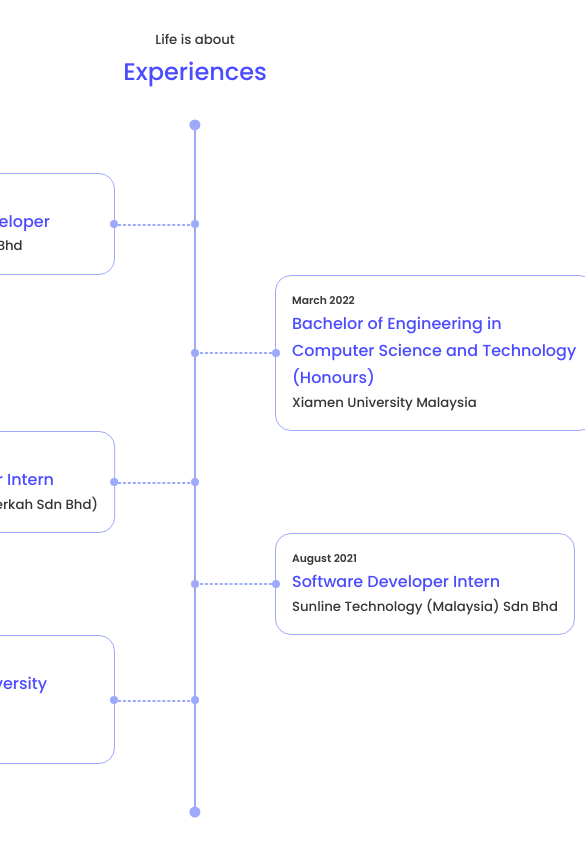
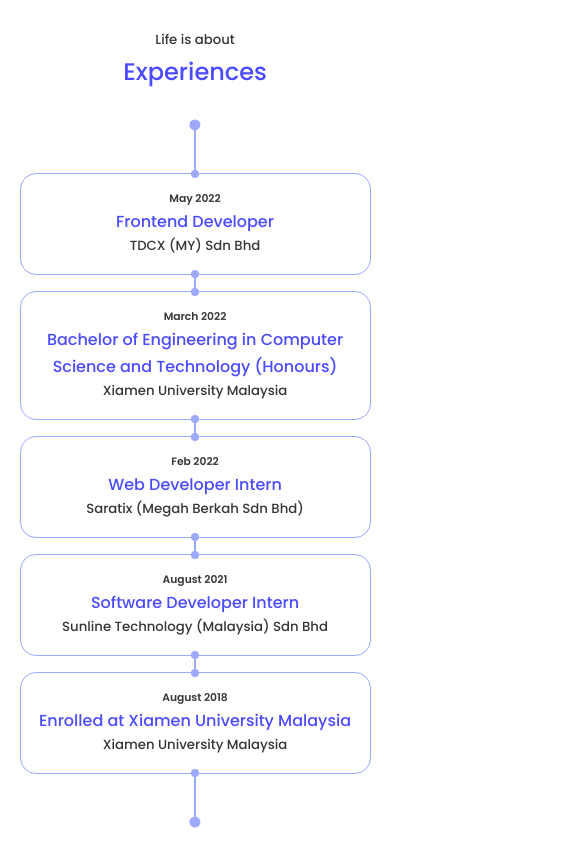
Before and after one commit to hauzhengyi/React-Portfolio, a React (Vite) app: page / in a window 390 px wide. Shown: the part 2040-2884 px from the top of the page, 585 px wide, since content can reach past the window. Built offline with nearby package versions, Linux system fonts and the light colour scheme.

Commit message:
1 file modified

```diff
--- a/src/components/experiences/experiences.css
+++ b/src/components/experiences/experiences.css
@@ -42,7 +42,7 @@
 
 .experiences__card {
   border: 1px solid var(--color-secondary);
-  background-color: transparent;
+  background-color: var(--color-primary);
   position: relative;
   border-radius: 1rem;
   margin-inline: auto;
@@ -118,9 +118,63 @@
 }
 
 @media screen and (max-width: 1024px) {
+  .experiences__dot::after {
+    width: 3.5rem;
+  }
+
+  .experiences__card {
+    left: 3.5rem;
+    min-width: unset;
+    max-width: unset;
+    width: 15rem;
+  }
+
+  .experiences__event:nth-child(even) .experiences__card {
+    left: -3.5rem;
+  }
 }
 
 /* ============= MEDIA QUERIES (sm) ============= */
 
 @media screen and (max-width: 600px) {
+  .experiences__timeline {
+    padding: 2rem 0rem;
+  }
+
+  .experiences__dot {
+    display: none;
+  }
+
+  .experiences__event {
+    margin: 1rem 0rem;
+  }
+
+  .experiences__card,
+  .experiences__event:nth-child(even) .experiences__card {
+    margin-inline: auto;
+    width: 28rem;
+    left: unset;
+    transform: unset;
+    text-align: center;
+  }
+
+  .experiences__card::after,
+  .experiences__event:nth-child(even) .experiences__card::after {
+    top: 0%;
+    left: 50%;
+    transform: translate(-50%, -50%);
+  }
+
+  .experiences__card::before {
+    position: absolute;
+    display: block;
+    content: '';
+    height: 0.5rem;
+    width: 0.5rem;
+    border-radius: 50%;
+    background-color: var(--color-secondary);
+    top: 100%;
+    left: 50%;
+    transform: translate(-50%, -50%);
+  }
 }
```
